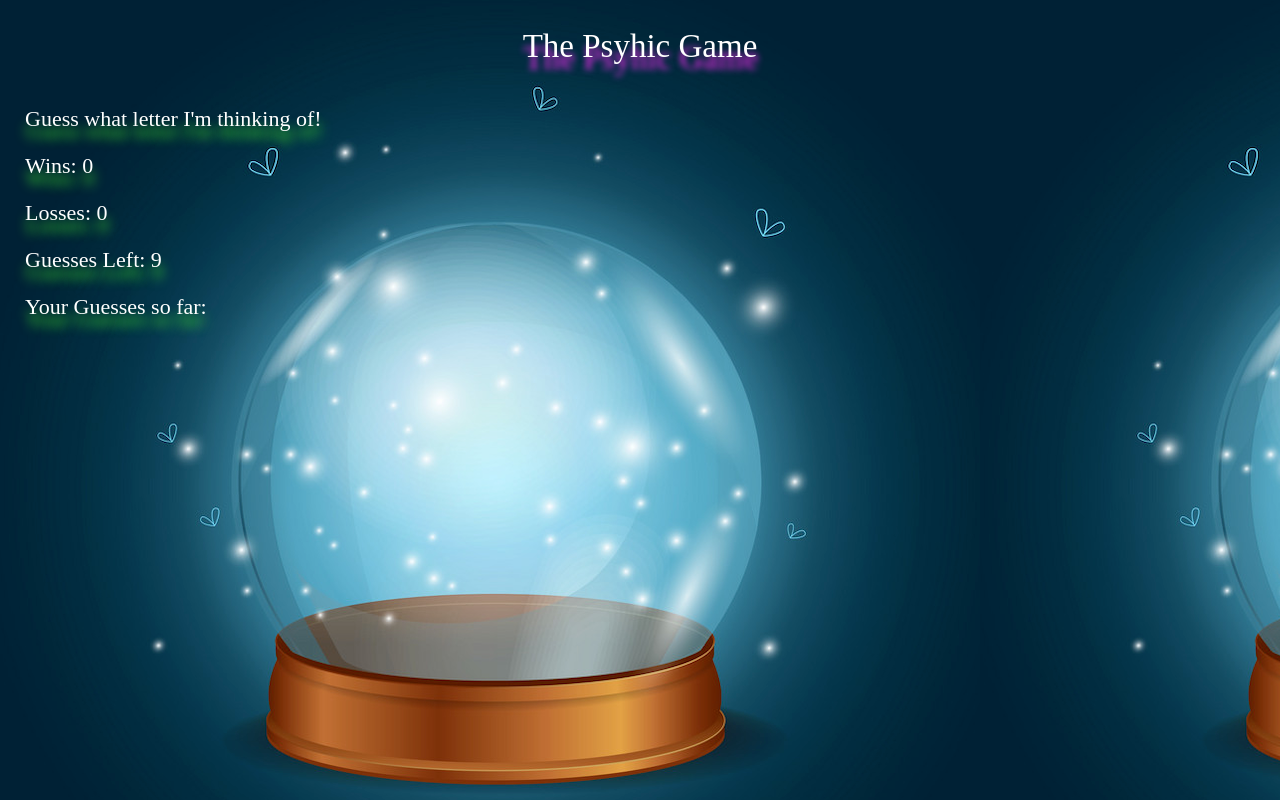
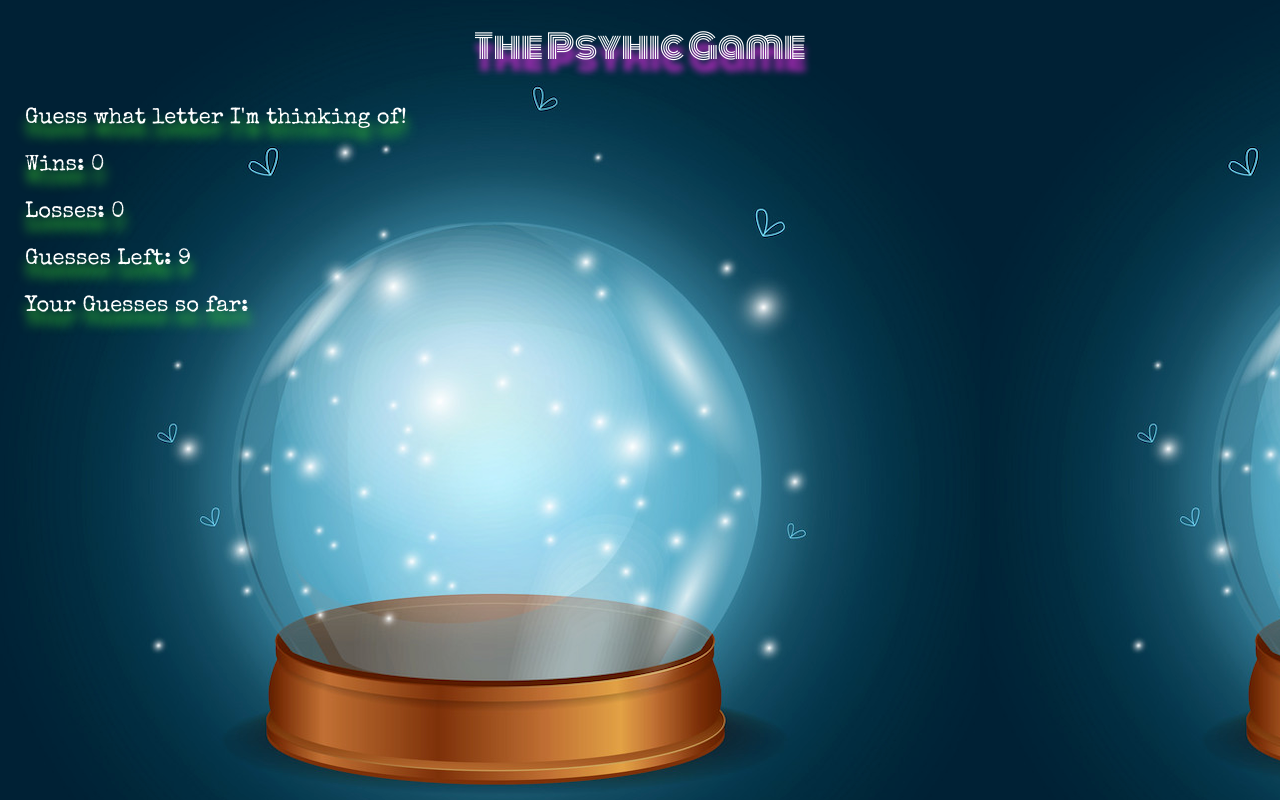
Before and after one commit to NVK2016/Psychic-Game, a plain HTML site: page index.html in a window 1280 px wide. Drawn offline with nearby package versions, Linux system fonts and the light colour scheme.

Commit message:
Added Google fonts style

```diff
--- a/assets/css/style.css
+++ b/assets/css/style.css
@@ -7,6 +7,7 @@ body {
     color: white;
     font-size: 22px;
     text-shadow: 1px 12px 12px #48FF2B;
+    font-family: 'Special Elite', cursive;
 }
 
 /* Shadow effect to game name */
@@ -16,7 +17,7 @@ body {
     font-size: 33px;
     padding : 20px;
     margin: 10px;
-
+    font-family: 'Monoton', cursive;
 }
 
 p {
--- a/index.html
+++ b/index.html
@@ -7,7 +7,8 @@
         <!-- Link to CSS file -->
         <link rel="stylesheet" type="text/css" href="assets/css/reset.css">
         <link rel="stylesheet" type="text/css" href="assets/css/style.css">
-
+        <!-- Google Fonts -->
+        <link href="https://fonts.googleapis.com/css?family=Monoton|Special+Elite" rel="stylesheet">
     </head>
 
     <body>
```
Also changed, not shown: 1 other file.
